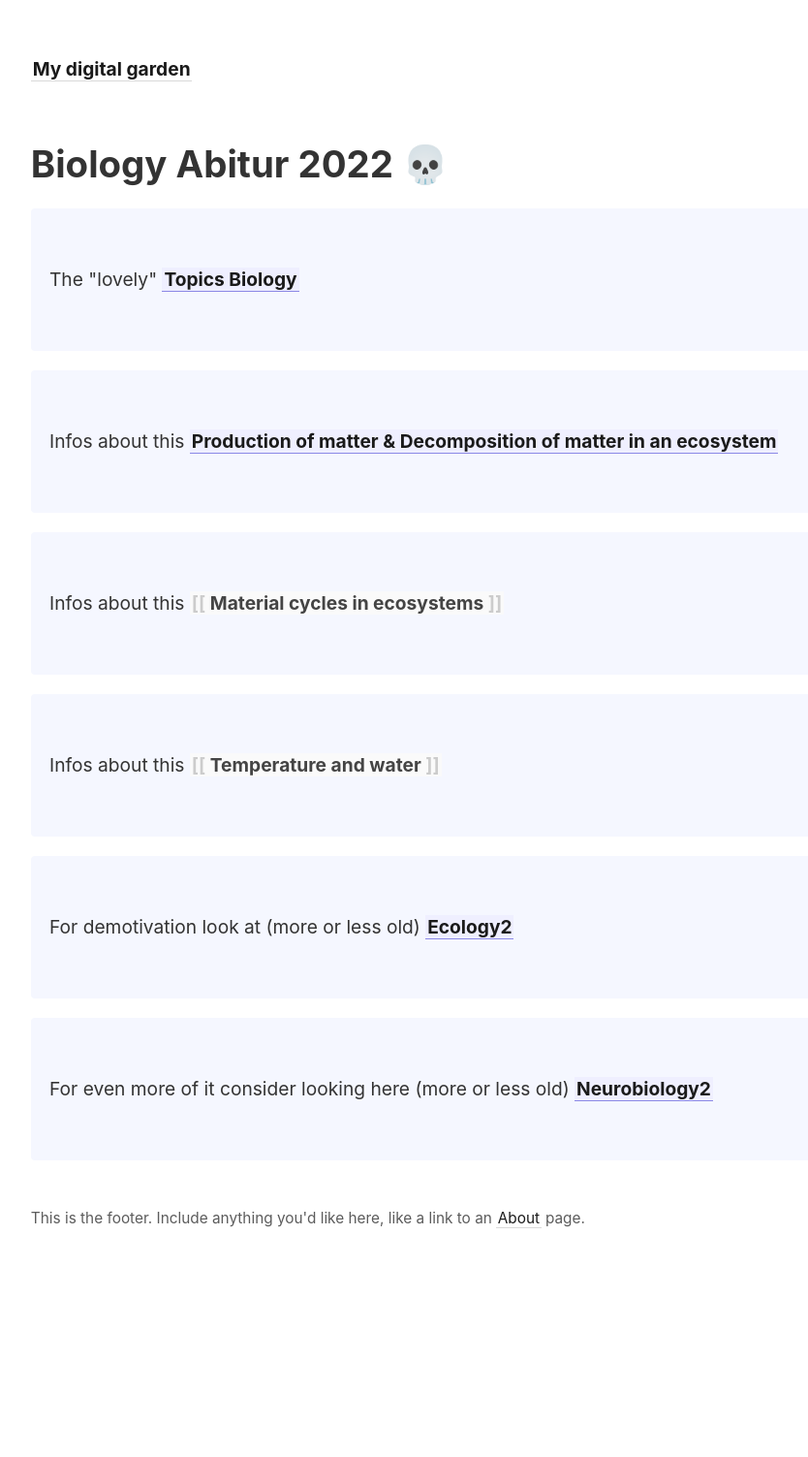
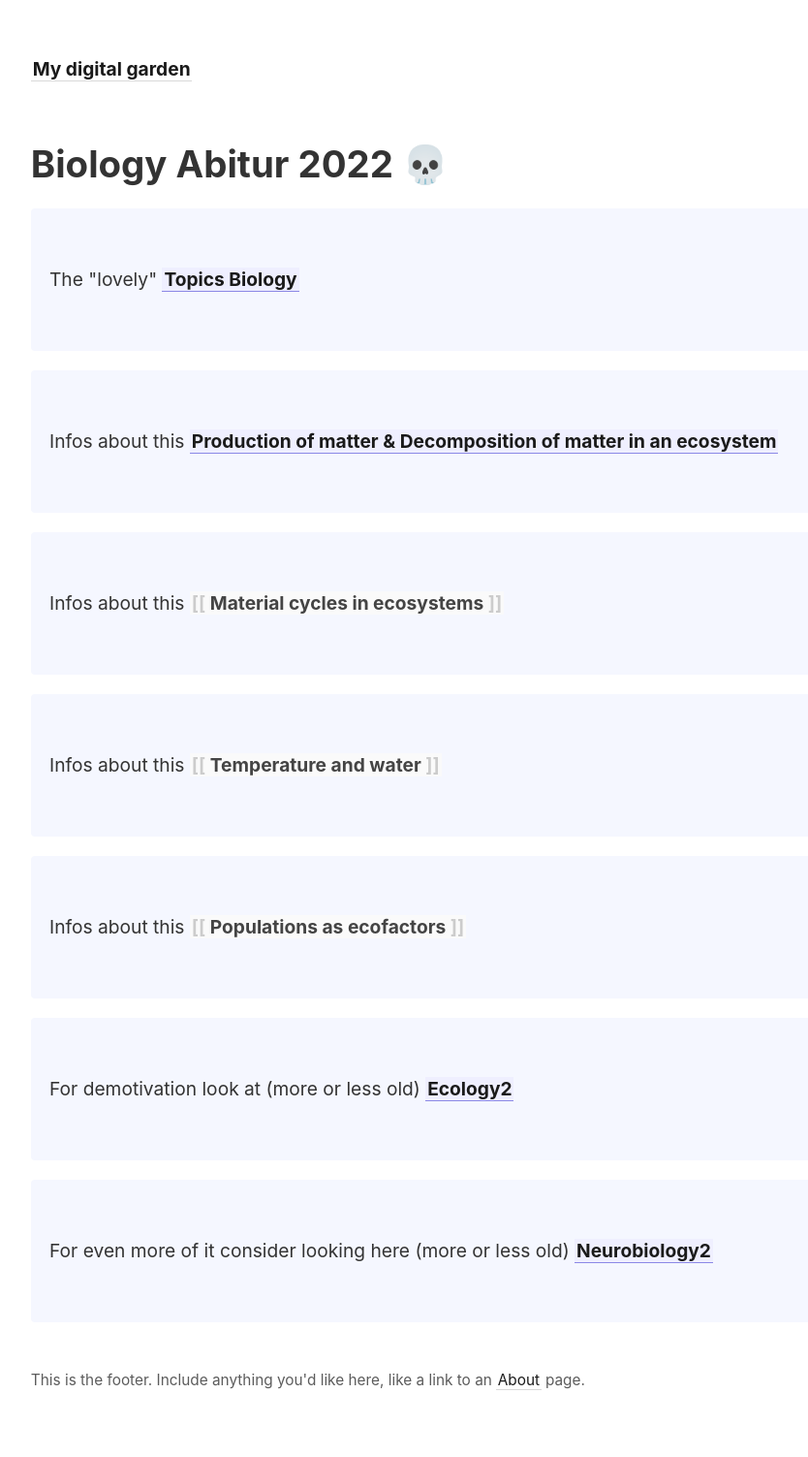
Before and after one commit to MaartenOsmers/DigitalGardenBiology, a Jekyll site: the page built from _pages/index.md, in a window 1280 px wide. Shown: the whole page at 97% size, without its empty margins (45-879 px from the left). Built offline with Jekyll 4.4.1, drawn with Linux system fonts in a browser that asks for light colours; before the commit the page ends 1336 px from its top, so only the background shows below that.

Commit message:
Update index.md

```diff
--- a/_pages/index.md
+++ b/_pages/index.md
@@ -23,6 +23,10 @@ permalink: /
    <span style="font-weight: bold">[[Temperature and water]]</span>
 </p>
 
+<p style="padding: 3em 1em; background: #f5f7ff; border-radius: 4px;"> Infos about this
+   <span style="font-weight: bold">[[Populations as ecofactors]]</span>
+</p>
+
 <p style="padding: 3em 1em; background: #f5f7ff; border-radius: 4px;">
   For demotivation look at (more or less old) <span style="font-weight: bold">[[Ecology2]]</span>
 </p>
```
